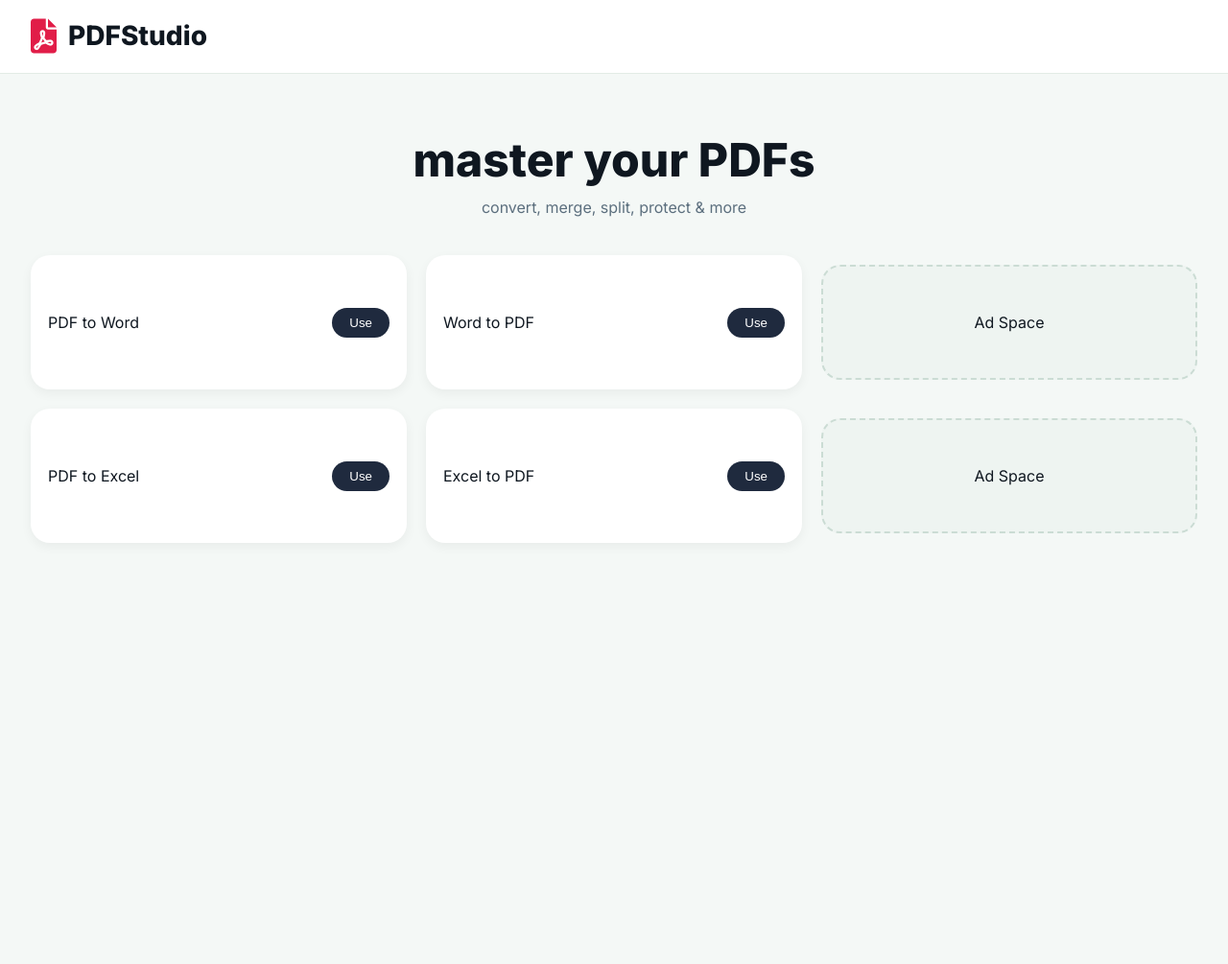
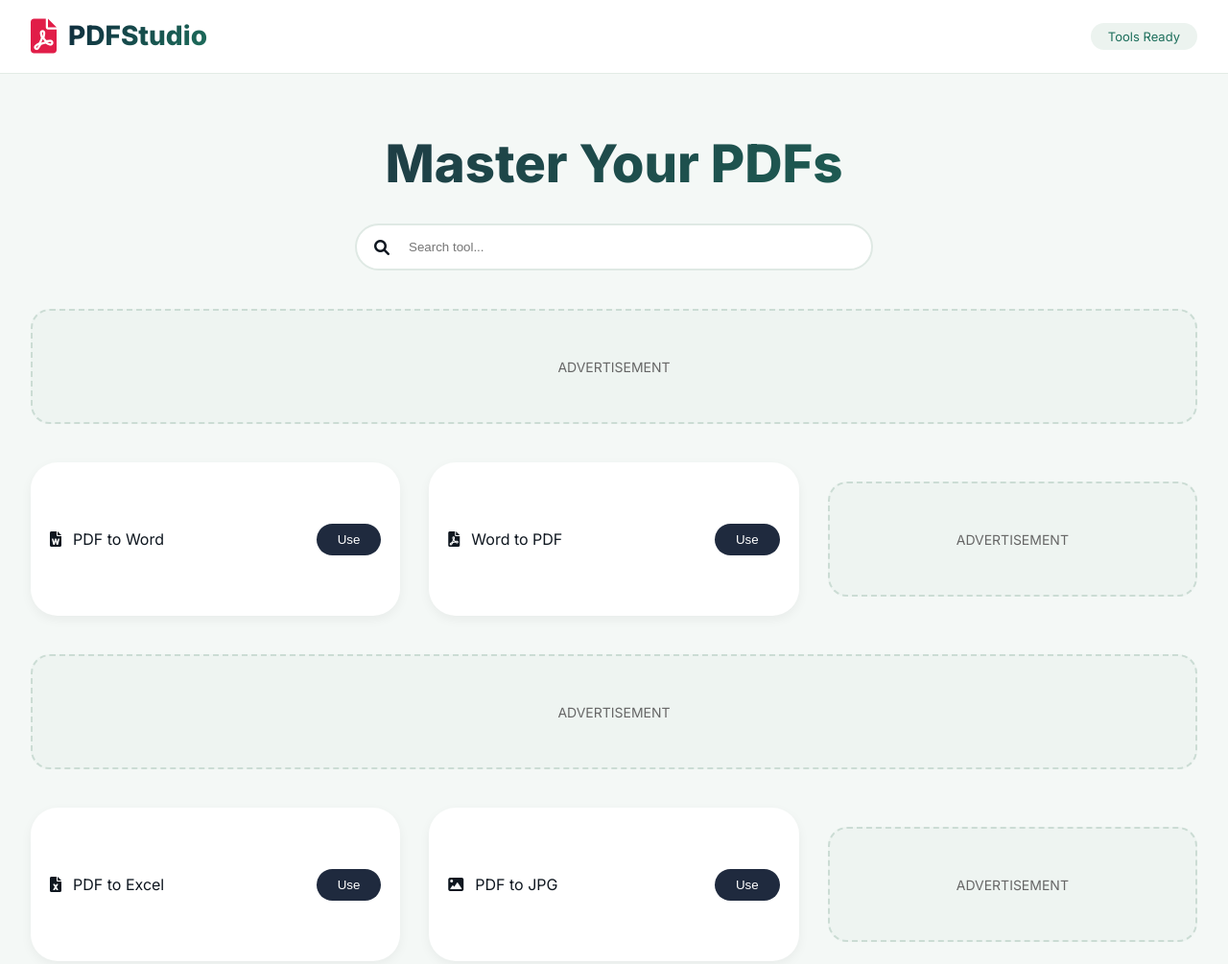
Before and after one commit to snd112/pdf-server, a plain HTML site: page static/index.html in a window 1280 px wide. Shown: the whole page at 96% size. Before the commit the page ends 800 px from the top, so only its background shows below. Drawn offline with nearby package versions, Linux system fonts and the light colour scheme.

Commit message:
Refactor HTML structure and styles for consistency

```diff
--- a/static/index.html
+++ b/static/index.html
@@ -6,128 +6,177 @@
   <title>PDFStudio | Professional PDF Tools</title>
 
   <link rel="stylesheet" href="https://cdnjs.cloudflare.com/ajax/libs/font-awesome/6.0.0-beta3/css/all.min.css">
-<link href="https://fonts.googleapis.com/css2?family=Inter:wght@300;400;500;600;700;800&display=swap" rel="stylesheet">
+  <link href="https://fonts.googleapis.com/css2?family=Inter:opsz,wght@14..32,300;14..32,400;14..32,500;14..32,600;14..32,700;14..32,800&display=swap" rel="stylesheet">
   <script src="https://cdnjs.cloudflare.com/ajax/libs/jspdf/2.5.1/jspdf.umd.min.js"></script>
 
   <style>
-* { margin: 0; padding: 0; box-sizing: border-box; }
-body { font-family: 'Inter', sans-serif; background: #f4f8f6; color: #0f1720; }
+    * { margin:0; padding:0; box-sizing:border-box; }
+    body { font-family:'Inter',sans-serif; background:#f4f8f6; color:#0f1720; }
 
-.container { max-width: 1440px; margin: 0 auto; padding: 0 32px; }
+    .container { max-width:1440px; margin:auto; padding:0 32px; }
 
     .site-header {
-  background: rgba(255,255,255,0.96);
-  backdrop-filter: blur(4px);
-  padding: 20px 0;
-  border-bottom: 1px solid #e2ece5;
-  position: sticky;
-  top: 0;
-  z-index: 100;
+      background:#fff;
+      padding:20px 0;
+      border-bottom:1px solid #e2ece5;
+      position:sticky;
+      top:0;
+      z-index:100;
+      backdrop-filter:blur(4px);
     }
 
-.header-flex { display: flex; justify-content: space-between; align-items: center; }
+    .header-flex { display:flex; justify-content:space-between; align-items:center; }
 
-.logo { display: flex; gap: 12px; font-size: 28px; font-weight: 800; }
-.logo i { font-size: 36px; color: #e11d48; }
+    .logo { display:flex; gap:12px; font-size:28px; font-weight:800; }
+    .logo i { font-size:36px; color:#e11d48; }
+    .logo span { background:linear-gradient(135deg,#0f2b3d,#1e6f5c); -webkit-background-clip:text; color:transparent; }
 
-.hero-area { text-align: center; margin: 60px 0 40px; }
-.hero-area h1 { font-size: 3rem; font-weight: 800; }
-.hero-area p { color: #5c6f7e; margin-top: 10px; }
+    .header-badge {
+      background:#ecf3ef;
+      padding:6px 18px;
+      border-radius:40px;
+      color:#1e6f5c;
+      font-size:13px;
+    }
+
+    .hero-area { text-align:center; margin:60px 0 40px; }
+
+    .hero-area h1 {
+      font-size:3.4rem;
+      font-weight:800;
+      background:linear-gradient(135deg,#1e293b,#1e6f5c);
+      -webkit-background-clip:text;
+      color:transparent;
+    }
+
+    .search-block { max-width:540px; margin:30px auto; position:relative; }
+    .search-block i { position:absolute; left:20px; top:50%; transform:translateY(-50%); }
+
+    #filterSearch {
+      width:100%;
+      padding:15px 22px 15px 54px;
+      border-radius:80px;
+      border:2px solid #dfe9e4;
+      outline:none;
+    }
 
     .tools-grid {
-  display: grid;
-  grid-template-columns: repeat(auto-fill, minmax(300px, 1fr));
-  gap: 20px;
-  margin: 40px 0;
+      display:grid;
+      grid-template-columns:repeat(auto-fill,minmax(300px,1fr));
+      gap:30px;
+      margin:40px 0;
     }
 
     .tool-card {
-  background: #fff;
-  border-radius: 20px;
-  padding: 18px;
-  display: flex;
-  justify-content: space-between;
-  align-items: center;
-  box-shadow: 0 4px 12px rgba(0,0,0,0.05);
+      background:#fff;
+      border-radius:28px;
+      padding:20px;
+      display:flex;
+      justify-content:space-between;
+      align-items:center;
+      box-shadow:0 4px 12px rgba(0,0,0,0.05);
+      transition:0.3s;
     }
 
+    .tool-card:hover { transform:translateY(-5px); }
+
+    .tool-info { display:flex; gap:12px; align-items:center; }
+
     .use-btn {
-  background: #1f2a3e;
-  color: white;
-  border: none;
-  padding: 8px 18px;
-  border-radius: 30px;
-  cursor: pointer;
+      background:#1f2a3e;
+      color:#fff;
+      border:none;
+      padding:9px 22px;
+      border-radius:40px;
+      cursor:pointer;
     }
 
     .ad-slot {
-  background: #eef4f1;
-  min-height: 120px;
-  border-radius: 20px;
-  display: flex;
-  align-items: center;
-  justify-content: center;
-  border: 2px dashed #cbdcd4;
-  margin: 10px 0;
+      background:#eef4f1;
+      min-height:120px;
+      margin:20px 0;
+      border-radius:20px;
+      display:flex;
+      align-items:center;
+      justify-content:center;
+      border:2px dashed #cbdcd4;
+      font-size:14px;
+      color:#666;
     }
 
-.progress-container {
-  width: 100%;
-  background: #e5e7eb;
-  border-radius: 20px;
-  overflow: hidden;
-  height: 12px;
-  margin: 20px 0;
-  display: none;
+    .hide-tool { display:none; }
+
+    /* PROGRESS BAR */
+    #progressBar {
+      position:fixed;
+      top:0;
+      left:0;
+      height:4px;
+      width:0%;
+      background:#1e6f5c;
+      z-index:9999;
+      transition:0.2s;
     }
 
-.progress-bar {
-  height: 100%;
-  width: 0%;
-  background: linear-gradient(90deg,#1e6f5c,#22c55e);
-  transition: 0.3s;
-}
-
-.hide-tool { display: none; }
   </style>
 </head>
 
 <body>
 
+<div id="progressBar"></div>
+
 <div class="site-header">
   <div class="container header-flex">
     <div class="logo">
-<i class="fas fa-file-pdf"></i> PDFStudio
+      <i class="fas fa-file-pdf"></i>
+      <span>PDFStudio</span>
     </div>
+    <div class="header-badge">Tools Ready</div>
   </div>
 </div>
 
 <div class="container">
 
   <div class="hero-area">
-<h1>master your PDFs</h1>
-<p>convert, merge, split, protect & more</p>
+    <h1>Master Your PDFs</h1>
+
+    <div class="search-block">
+      <i class="fas fa-search"></i>
+      <input id="filterSearch" placeholder="Search tool...">
+    </div>
   </div>
 
-<!-- Progress Bar -->
-<div class="progress-container" id="progressContainer">
-<div class="progress-bar" id="progressBar"></div>
+  <div class="ad-slot">ADVERTISEMENT</div>
+
+  <div class="tools-grid">
+
+    <div class="tool-card">
+      <div class="tool-info"><i class="fas fa-file-word"></i>PDF to Word</div>
+      <button class="use-btn" onclick="upload('/pdf-to-word','word.docx')">Use</button>
     </div>
 
-<!-- GRID 1 -->
+    <div class="tool-card">
+      <div class="tool-info"><i class="fas fa-file-pdf"></i>Word to PDF</div>
+      <button class="use-btn" onclick="upload('/word-to-pdf','file.pdf')">Use</button>
+    </div>
+
+  </div>
+
+  <div class="ad-slot">ADVERTISEMENT</div>
+
   <div class="tools-grid">
 
-<div class="tool-card"><span>PDF to Word</span><button class="use-btn">Use</button></div>
-<div class="tool-card"><span>Word to PDF</span><button class="use-btn">Use</button></div>
+    <div class="tool-card">
+      <div class="tool-info"><i class="fas fa-file-excel"></i>PDF to Excel</div>
+      <button class="use-btn" onclick="upload('/pdf-to-excel','file.xlsx')">Use</button>
+    </div>
 
-<!-- AD -->
-<div class="ad-slot">Ad Space</div>
+    <div class="tool-card">
+      <div class="tool-info"><i class="fas fa-image"></i>PDF to JPG</div>
+      <button class="use-btn" onclick="upload('/pdf-to-jpg','images.zip')">Use</button>
+    </div>
 
-<div class="tool-card"><span>PDF to Excel</span><button class="use-btn">Use</button></div>
-<div class="tool-card"><span>Excel to PDF</span><button class="use-btn">Use</button></div>
-
-<!-- AD -->
-<div class="ad-slot">Ad Space</div>
+  </div>
 
 </div>
 
@@ -135,50 +184,66 @@ body { font-family: 'Inter', sans-serif; background: #f4f8f6; color: #0f1720; }
 
 const API_URL = "https://pdf-server-production-8b7b.up.railway.app/";
 
-const progressContainer = document.getElementById("progressContainer");
-const progressBar = document.getElementById("progressBar");
-
-function setProgress(val){
-  progressContainer.style.display = "block";
-  progressBar.style.width = val + "%";
-  if(val >= 100){
-    setTimeout(()=>progressContainer.style.display="none", 500);
-  }
+function setProgress(p){
+  document.getElementById("progressBar").style.width = p + "%";
 }
 
-function showToast(msg){
-  alert(msg);
+async function upload(endpoint, name){
+
+  setProgress(10);
+
+  let input = document.createElement("input");
+  input.type="file";
+  input.onchange = async ()=>{
+
+    setProgress(30);
+
+    let form = new FormData();
+    form.append("files", input.files[0]);
+
+    try{
+
+      let res = await fetch(API_URL + endpoint,{
+        method:"POST",
+        body:form
+      });
+
+      setProgress(70);
+
+      let blob = await res.blob();
+      let url = URL.createObjectURL(blob);
+
+      let a = document.createElement("a");
+      a.href = url;
+      a.download = name;
+      a.click();
+
+      setProgress(100);
+
+      setTimeout(()=> setProgress(0),500);
+
+    }catch(e){
+      alert("Error");
+      setProgress(0);
     }
 
-async function upload(file){
-  const formData = new FormData();
-  formData.append("file", file);
-
-  const xhr = new XMLHttpRequest();
-  xhr.open("POST", API_URL + "upload");
-
-  xhr.upload.onprogress = (e)=>{
-    if(e.lengthComputable){
-      let percent = (e.loaded / e.total) * 100;
-      setProgress(percent);
-    }
-  };
-
-  xhr.onload = ()=>{
-    setProgress(100);
-    showToast("Done!");
-  };
-
-  xhr.send(formData);
   }
 
-document.querySelectorAll(".use-btn").forEach(btn=>{
-  btn.onclick = ()=>{
-    const input = document.createElement("input");
-    input.type = "file";
-    input.onchange = ()=> upload(input.files[0]);
   input.click();
 }
+
+/* ADS EVERY 2 TOOLS */
+document.querySelectorAll(".tools-grid").forEach(grid=>{
+  let cards = grid.querySelectorAll(".tool-card");
+
+  cards.forEach((c,i)=>{
+    if((i+1)%2===0){
+      let ad=document.createElement("div");
+      ad.className="ad-slot";
+      ad.innerText="ADVERTISEMENT";
+      c.after(ad);
+    }
+  });
 });
 
 </script>
```
Lines whose indentation alone changed are shown as unchanged.
